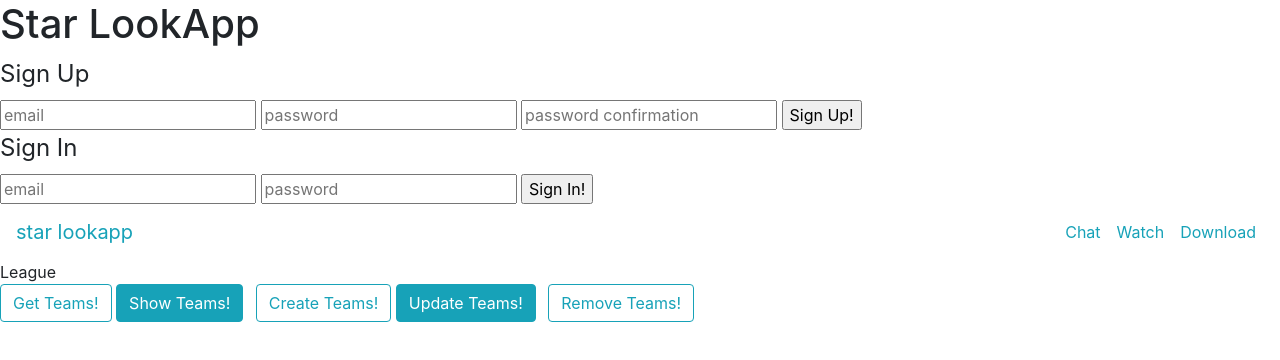
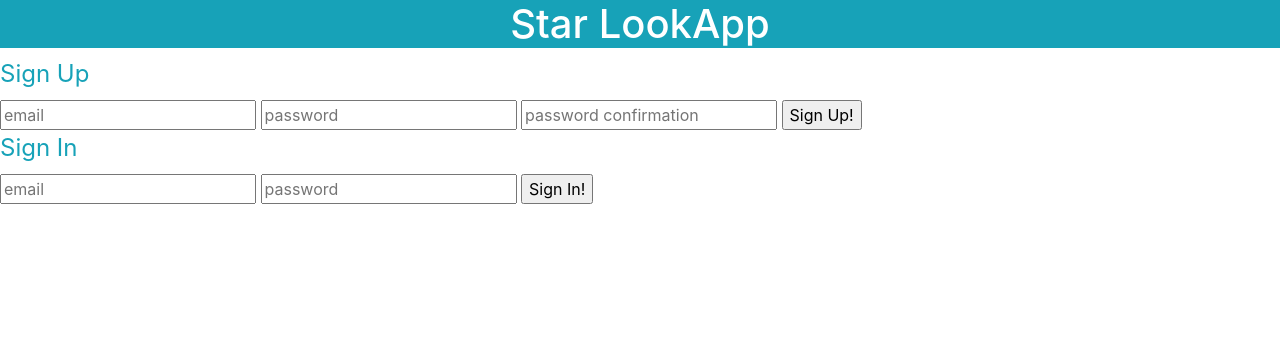
Before and after one commit to flagithub1/client_teamplayer, a website built with webpack: page index.html in a window 1280 px wide. Built offline with nearby package versions, Linux system fonts and the light colour scheme.

Commit message:
Adding these files to client teamplayer

```diff
--- a/assets/scripts/app.js
+++ b/assets/scripts/app.js
@@ -11,6 +11,6 @@ $(() => {
   loginEvents.addHandlers()
   $('#change-password').hide()
   $('#sign-out').hide()
-  $('#Star-LookApp').hide()
+  $('section').hide()
   // auth.addHandlers()
 })
--- a/assets/scripts/loginActions/ui.js
+++ b/assets/scripts/loginActions/ui.js
@@ -17,7 +17,7 @@ const signInSuccess = function (response) {
   $('#sign-out').show()
   $('#sign-up').hide()
   $('#sign-in').hide()
-
+  $('section').show()
   console.log('sign in success', response)
 }
 const signInFailure = function (error) {
--- a/assets/styles/index.scss
+++ b/assets/styles/index.scss
@@ -2,3 +2,11 @@
 a {
   color:  #17a2b8;
 }
+h1{
+  text-align: center;
+  background-color: #17a2b8;
+  color: #fff
+}
+form{
+  color: #17a2b8;
+}
--- a/index.html
+++ b/index.html
@@ -52,6 +52,8 @@
        <input type='submit' value='Sign Out!' />
      </fieldset>
    </form>
+   <section>
+   <div id='star-lookapp' class='placeholder'>
 
       <nav class="navbar navbar-expand-lg">
           <a href="" class="navbar-brand">star lookapp</a>
@@ -68,19 +70,36 @@
         </ul>
       </nav>
       <nav>
-      <div class="star-lookapp">League</div>
+      <div class="star-lookapp"></div>
       <div class="nav-buttons">
         <button id="getTeamsButton" class="btn btn-outline-info ">Get Teams!</button>
-        <button id="showTeamButton" class="btn btn-info mr-2">Show Teams!</button>
+        <button id="showTeamsButton" class="btn btn-info mr-2">Show Teams!</button>
         <button id="createTeamsButton" class="btn btn-outline-info">Create Teams!</button>
         <button id="updateTeamsButton" class="btn btn-info mr-2">Update Teams!</button>
         <button id="removeTeamsButton" class="btn btn-outline-info">Remove Teams!</button>
       </div>
     </nav>
+    <!-- <div id="funny-sports videos-carousel" class="carousel-slide" data-ride="false">
+      <div class="carousel-inner">
+      <div class="carousel-stories-active">
+      </div>
+        <div class="carousel-achievements">
+        </div>
+        <div class=" carousel-team greatest moments">
+        </div>
+        <a class="carousel-control-prev" href="#funny-sports videos-carousel" role="button" data-slide="prev">
+         <span class="carousel-control-prev-icon"></span>
+       </a>
+       <a class="carousel-control-prev" href="#funny-sports videos-carousel" role="button" data-slide="next">
+        <span class="carousel-control-next-icon"></span>
+      </a>
+    </div>
+  </div> -->
+
     <main>
       <div class="content"></div>
     </main>
       </div>
-
+</section>
     </body>
 </html>
```
Also changed, not shown: README.md.
